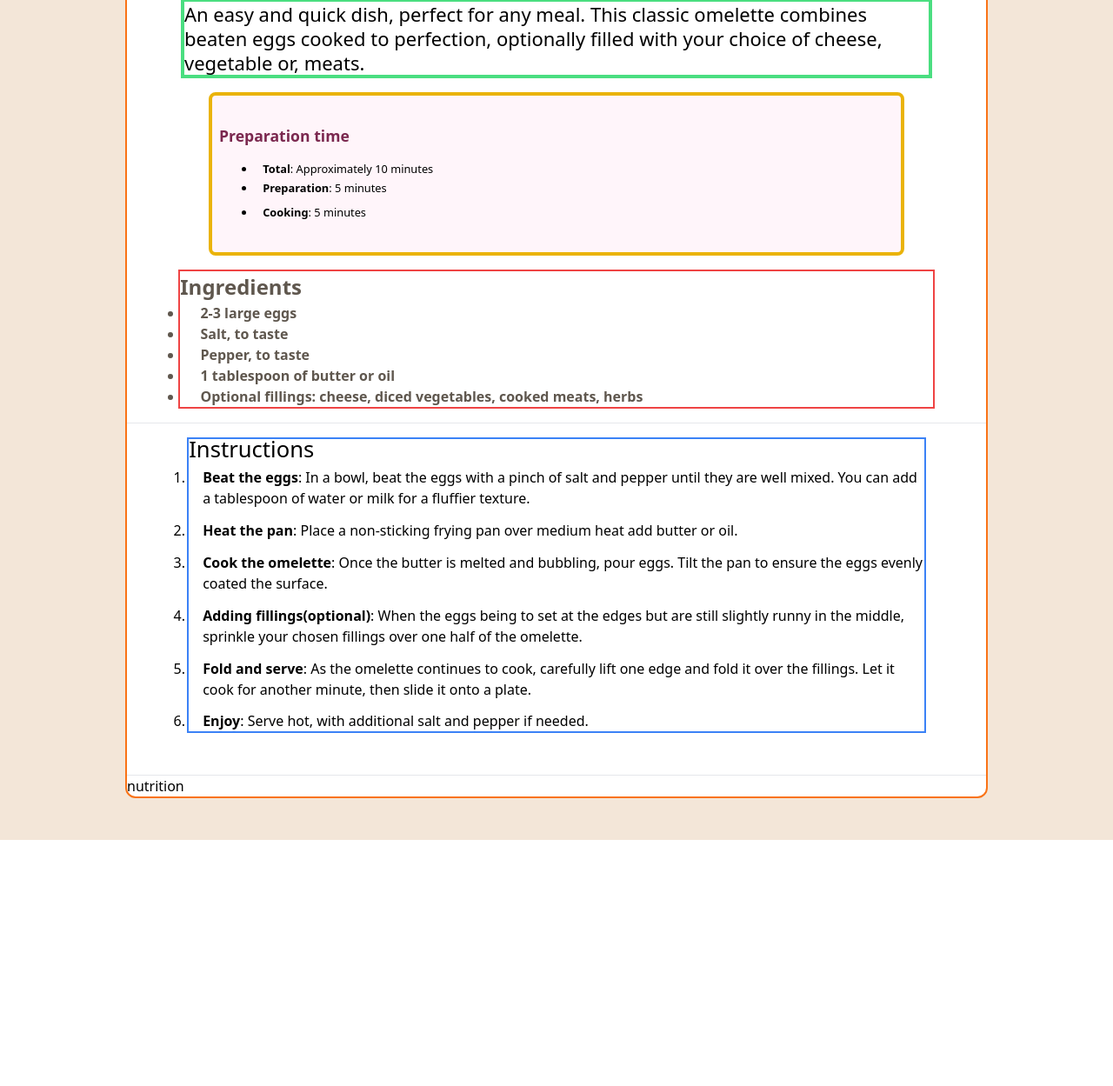
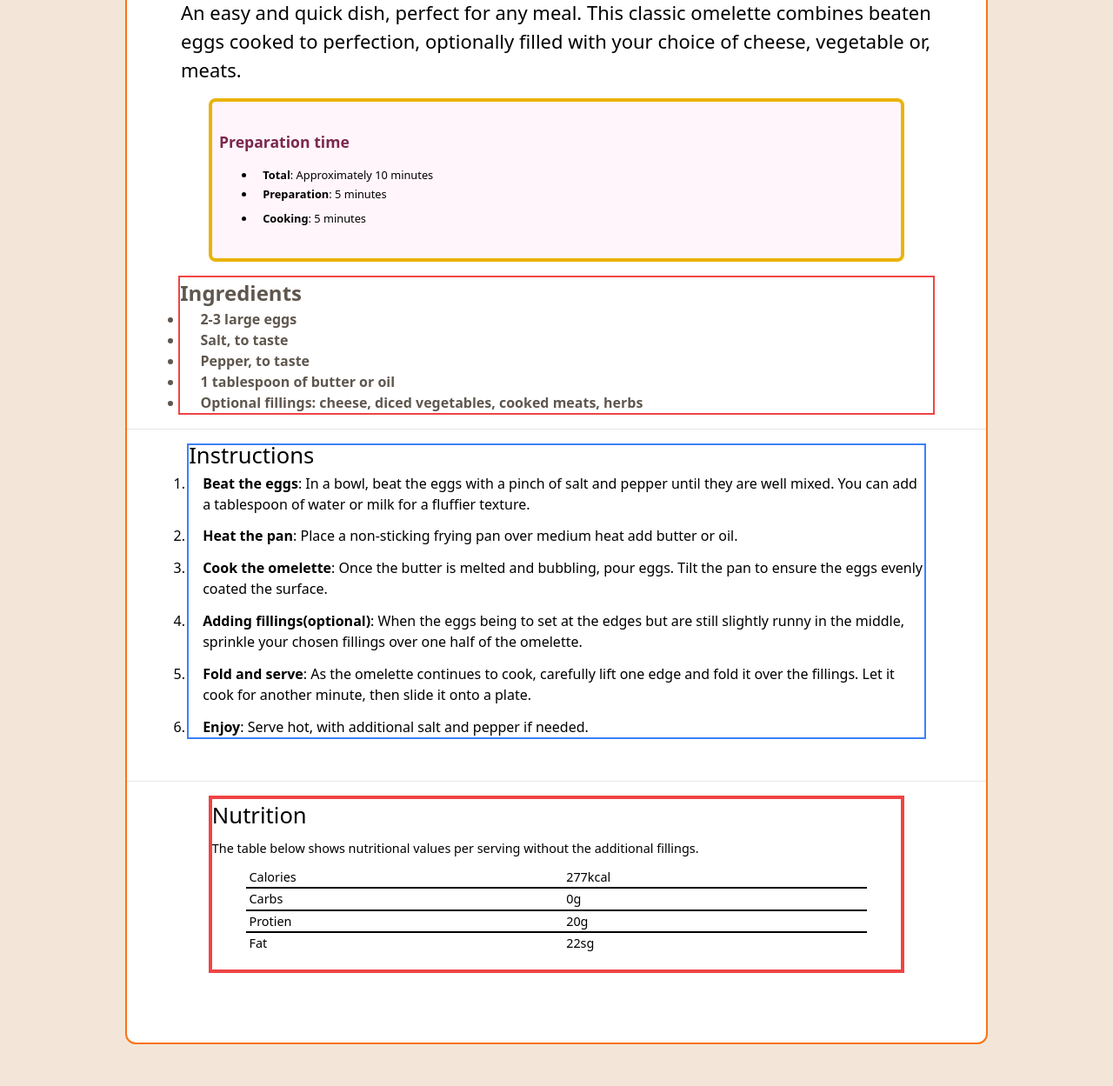
Before and after one commit to kevcoder247/simpleRecipe, a plain HTML site: page index.html in a window 1280 px wide. Shown: the part 575-1824 px from the top of the page at 87% size. Before the commit the page ends 1541 px from the top, so only its background shows below. Drawn offline with Linux system fonts and the light colour scheme.

Commit message:
wip: add nutrition section

```diff
--- a/index.html
+++ b/index.html
@@ -14,18 +14,18 @@
     <div class=" w-full md:w-[48rem] lg:w-[62rem] min-h-screen mx-auto md:rounded-xl md:mt-[3rem] md:mb-[3rem] bg-white  border-2 border-red-500 md:border-black lg:border-orange-500">
 
 
-      <img src="images/image-omelette.jpeg" alt="" class="mx-auto md:mt-6 md:rounded-lg border-4  md:w-[90%]   md:border-4 md:border-red-600   lg:border-8 lg:border-pink-400">
+      <img src="images/image-omelette.jpeg" alt="" class="mx-auto md:mt-6 md:w-[90%] md:rounded-lg">
 
       <!-- Heading container -->
-       <div class="w-[86%] md:w-[42rem] lg:w-[54rem] mt-4 mx-auto  border-2 border-yellow-500 lg:border-black md:border-red-600">
-          <h1 class="text-4xl md:text-5xl  font-young-serif">Simple Omelette Recipe</h1>
+       <div class="w-[86%] md:w-[42rem] lg:w-[54rem] mt-7 mx-auto">
+          <h1 class="text-4xl md:text-5xl font-young-serif">Simple Omelette Recipe</h1>
        </div>
 
 
       <!-- Paragraph Container -->
-      <div class="w-[86%] md:w-[42rem] lg:w-[54rem] mx-auto  mt-4 border-4 border-green-400">
+      <div class="w-[86%] md:w-[42rem] lg:w-[54rem] mx-auto  mt-4">
 
-        <p class="text-lg md:text-[16px] lg:text-[22px]">
+        <p class="text-[1.2rem] md:text-[16px] lg:text-[22px]">
           An easy and quick dish, perfect for any meal. This classic omelette combines beaten eggs cooked to perfection, optionally filled with your choice of cheese, vegetable or, meats.
         </p>
       </div>
@@ -74,9 +74,13 @@
 
 
            <ol class="list-decimal list-outside mt-2 text-[1rem]">
+
             <li class="pl-4 mb-[.8rem]"><span class="font-extrabold">Beat the eggs</span>: In a bowl, beat the eggs with a pinch of salt and pepper until they are well mixed. You can add a tablespoon of water or milk for a fluffier texture.</li>
+
             <li class="pl-4 mb-[.8rem]"> <span class="font-extrabold">Heat the pan</span>: Place a non-sticking frying pan over medium heat add butter or oil.</li>
+
             <li class="pl-4 mb-[.8rem]"><span class="font-extrabold">Cook the omelette</span>: Once the butter is melted and bubbling, pour eggs. Tilt the pan to ensure the eggs evenly coated the surface.</li>
+
             <li class="pl-4 mb-[.8rem]"><span class="font-extrabold">Adding fillings(optional)</span>: When the eggs being to set at the edges but are still slightly runny in the middle, sprinkle your chosen fillings over one half of the omelette.</li>
 
             <li class="pl-4 mb-[.8rem]"><span class="font-extrabold">Fold and serve</span>: As the omelette continues to cook, carefully lift one edge and fold it over the fillings. Let it cook for another minute, then slide it onto a plate.</li>
@@ -88,7 +92,37 @@
 
          <hr>
 
-         nutrition
+         <!-- Nutrition Section -->
+         <div class="w-[81%]  mx-auto mt-4 mb-20  border-4 border-red-500">
+            <h2 class="text-[1.6rem]">Nutrition</h2>
+
+            <p class="mt-2 mb-2 text-[.9rem]">The table below shows nutritional values per serving without the additional fillings.</p>
+
+            <!-- Table Container -->
+            <table class=" mx-auto  w-[90%] mb-4">
+
+              <tr class="text-[.9rem] border-2 border-b-black border-t-white border-r-white border-l-white">
+                <td>Calories</td>
+                <td>277kcal</td>
+              </tr>
+
+              <tr class="text-[.9rem] border-2 border-b-black border-t-white border-r-white border-l-white">
+                <td>Carbs</td>
+                <td>0g</td>
+              </tr>
+
+              <tr class="text-[.9rem] border-2 border-b-black border-t-white border-r-white border-l-white">
+                <td>Protien</td>
+                <td>20g</td>
+              </tr>
+
+              <tr class="text-[.9rem] border-2 border-b-white border-t-white border-r-white border-l-white">
+                <td>Fat</td>
+                <td>22sg</td>
+              </tr>
+
+            </table>
+         </div>
 
     </div>
     <!-- End of Card Container -->
```
Also changed, not shown: css/style.css.
